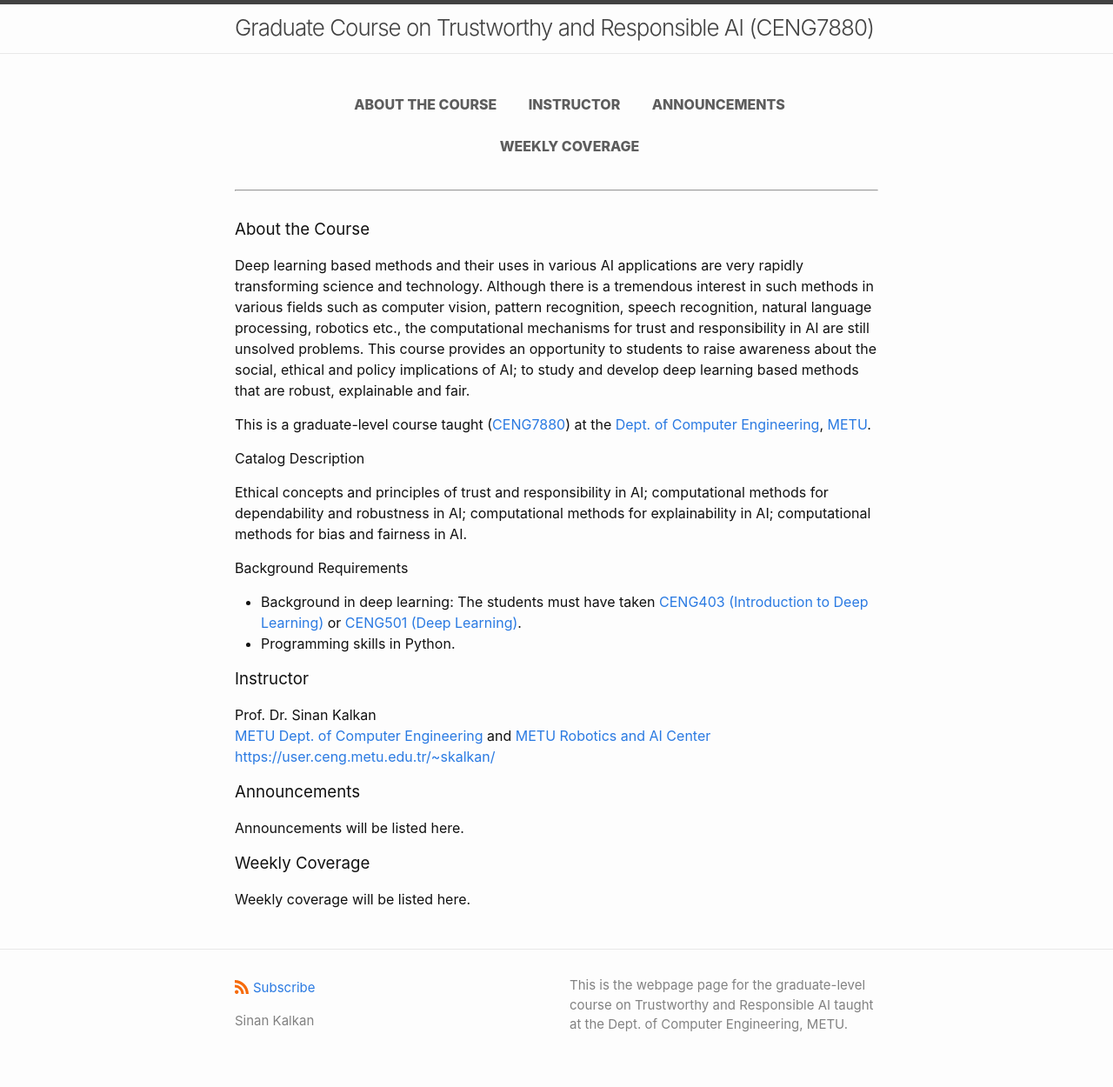
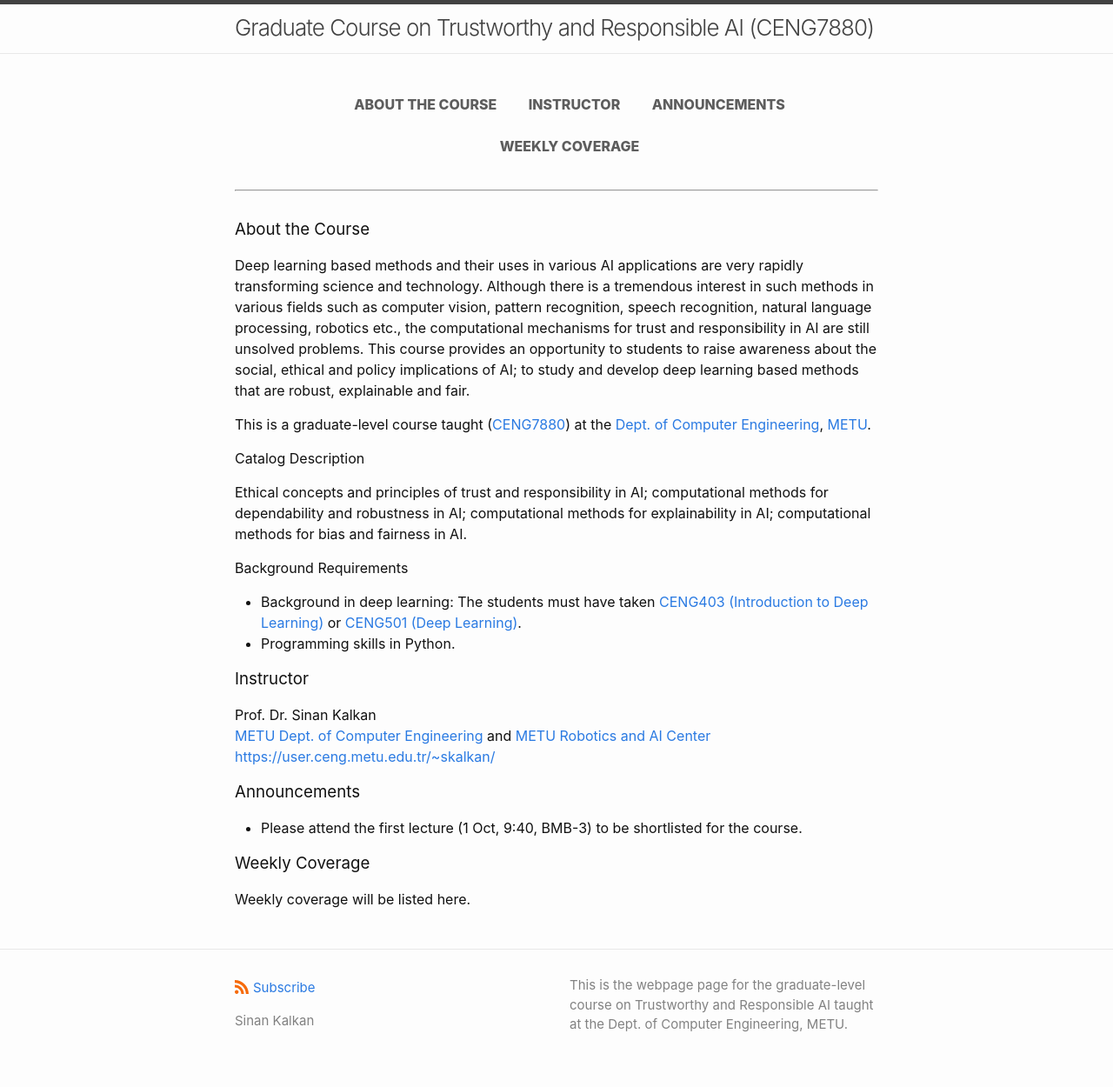
Before and after one commit to metu-trai/metu-trai.github.io, a Jekyll site: the page built from index.md, in a window 1280 px wide. Shown: the whole page at 87% size. Built offline with Jekyll 4.4.1, drawn with Linux system fonts in a browser that asks for light colours; our own code applies the rules of GitHub Pages for plain Markdown files.

Commit message:
Update index.md

```diff
--- a/index.md
+++ b/index.md
@@ -124,7 +124,7 @@ Prof. Dr. Sinan Kalkan<br>
 
 ### <tag id=announcements>Announcements</tag>
 
-Announcements will be listed here.
+* Please attend the first lecture (1 Oct, 9:40, BMB-3) to be shortlisted for the course.
 
 ### <tag id=weeklycoverage>Weekly Coverage</tag>
 
```
